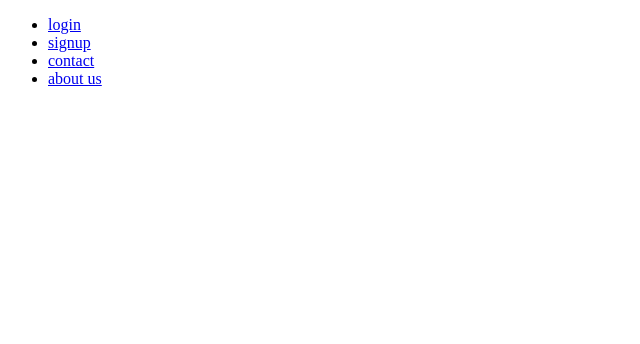
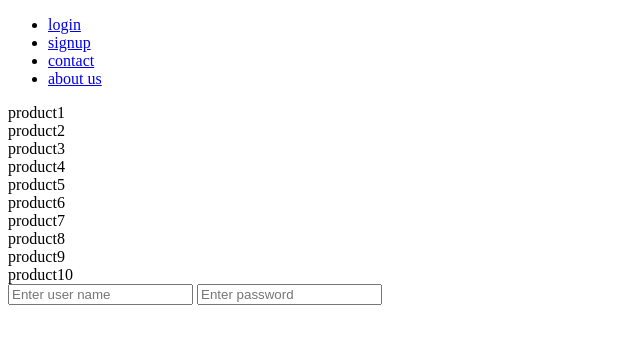
Before and after one commit to lokesh-235/gitprc, a plain HTML site: page index.html in a window 1280 px wide. Shown: the whole page, without its empty margins (0-640 px from the left). Drawn offline with Linux system fonts and the light colour scheme.

Commit message:
added login feature

```diff
--- a/index.html
+++ b/index.html
@@ -15,7 +15,23 @@
         </ul>
     </nav>
 
+    <div class="products">
+        <div class="product1">product1</div>
+        <div class="product2">product2</div>
+        <div class="product3">product3</div>
+        <div class="product4">product4</div>
+        <div class="product5">product5</div>
+        <div class="product6">product6</div>
+        <div class="product7">product7</div>
+        <div class="product8">product8</div>
+        <div class="product9">product9</div>
+        <div class="product10">product10</div>
+    </div>
 
+    <form action="post" >
+        <input type="text" class="username" placeholder="Enter user name ">
+        <input type="password" class="password" placeholder="Enter password">
 
+    </form>
 </body>
 </html>
```
